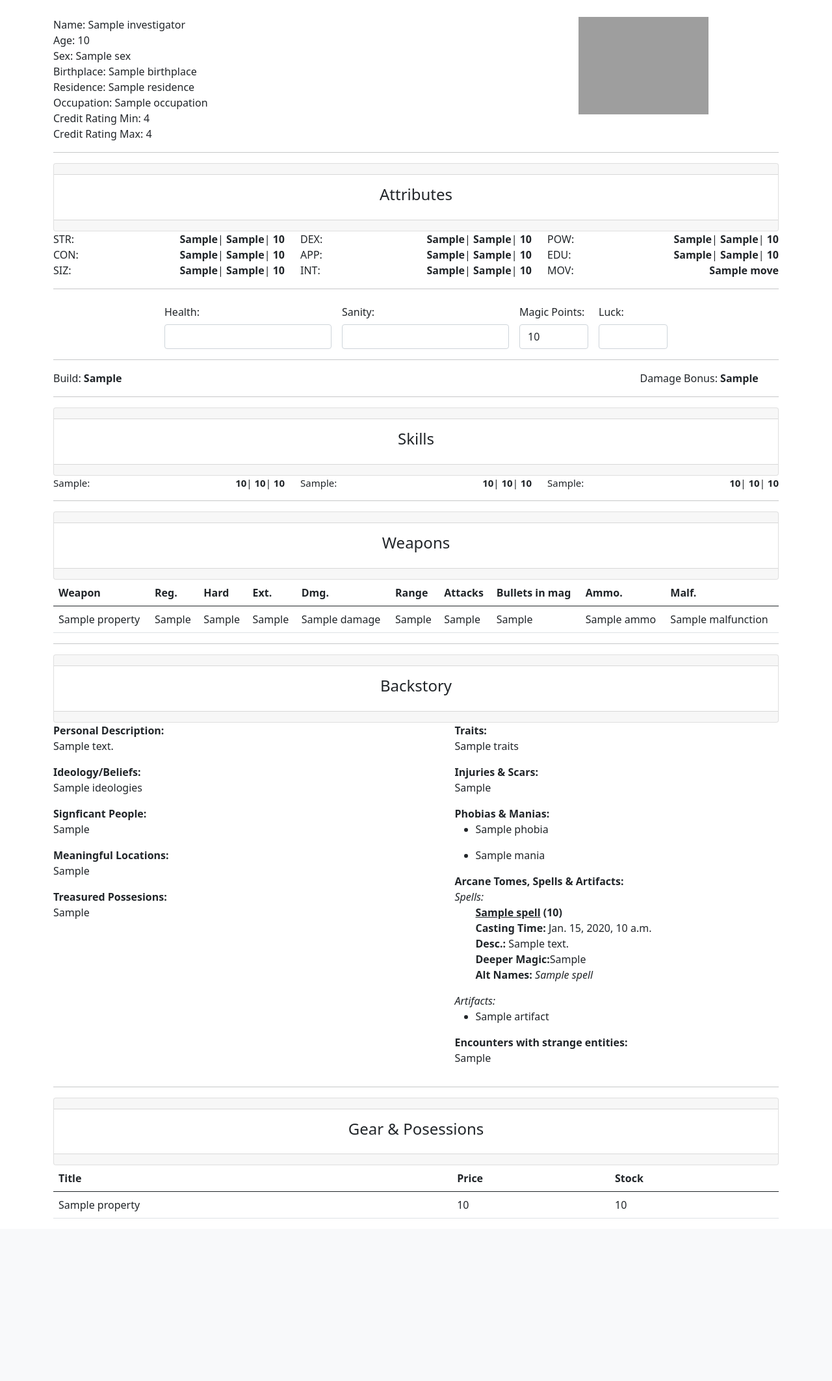
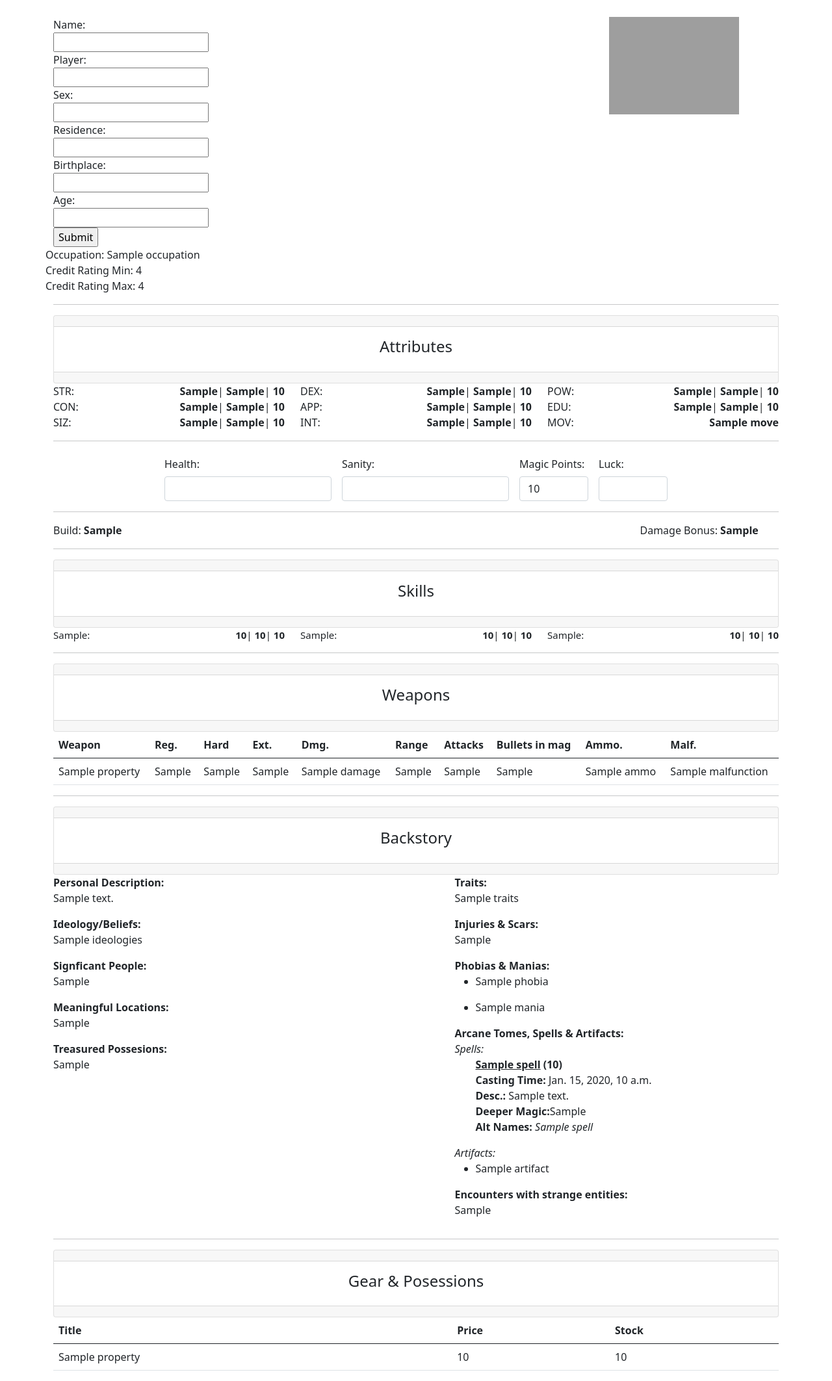
Before and after one commit to 0x-owl/bos-b, a Django app: template coc/creator/templates/character_sheet.html in a window 1280 px wide. Shown: the part 54-2179 px from the top of the page at 65% size. Before the commit the page ends 1929 px from the top, so only its background shows below. Run offline with Django 3.2, Linux system fonts and the light colour scheme; tables that the repository leaves empty hold one stand-in row (values such as "Sample post"); the template is opened without the code that fills it: values that come from a table or form of the project are taken from there, most other values are stand-ins (such as "Sample title", 1, 10 or a date in 2020); parts of the project's set-up code (start-up, migrations or seed data) failed here and were passed over; grey boxes are pictures that could not be loaded.

Commit message:
Form for the investigators basic info

```diff
--- /dev/null
+++ b/coc/creator/forms.py
@@ -0,0 +1,11 @@
+from django.forms import Form, CharField, IntegerField
+from creator.constants import GENDER
+
+class InvestigatorBasicInfoForm(Form):
+    '''Basic information form for an Investigator.'''
+    name = CharField(max_length=50)
+    player = CharField(max_length=50)
+    sex = CharField(max_length=1)
+    residence = CharField(max_length=80)
+    birthplace = CharField(max_length=80)
+    age = IntegerField(max_value=90)
--- a/coc/creator/templates/inv_basic_info.html
+++ b/coc/creator/templates/inv_basic_info.html
@@ -1,15 +1,17 @@
 <div class="row">
     <div class="col">
-        Name: {{res.investigator.name}}<br>
-        Age: {{res.investigator.age}}<br>
-        Sex: {{res.investigator.sex}}<br>
-        Birthplace: {{res.investigator.birthplace}}<br>
-        Residence: {{res.investigator.residence}}<br>
-        Occupation: {{res.investigator.occupation.title}}<br>
-        Credit Rating Min: {{res.investigator.occupation.credit_rating_min}}<br>
-        Credit Rating Max: {{res.investigator.occupation.credit_rating_max}}<br>
+        <div class="row">
+            <form action={% url "data" res.investigator.uuid %} method="POST">
+                {% csrf_token %}
+                {{ form }}
+                <input type="submit" value="Submit">
+            </form>
+        </div>
+        <div class="row">Occupation: {{res.investigator.occupation.title}}</div>
+        <div class="row">Credit Rating Min: {{res.investigator.occupation.credit_rating_min}}</div>
+        <div class="row">Credit Rating Max: {{res.investigator.occupation.credit_rating_max}}</div>
     </div>
-    <div class="col offset-md-5">
+    <div class="col offset-md-6">
         <img style="max-height: 200px; max-width: 200px" src="{{ res.portrait }}" alt="Investigator portrait">
     </div>
 </div>
--- a/coc/creator/urls.py
+++ b/coc/creator/urls.py
@@ -6,5 +6,5 @@ from creator import views
 
 urlpatterns = [
     path('random', views.generate_random_investigator),
-    path('<slug:inv>', views.get_investigator_data),
+    path('<slug:inv>', views.get_investigator_data, name="data"),
 ]
```
Also changed, not shown: coc/creator/helpers/views_helper.py (added, +28 -0 lines), coc/creator/views.py (+9 -3 lines).
